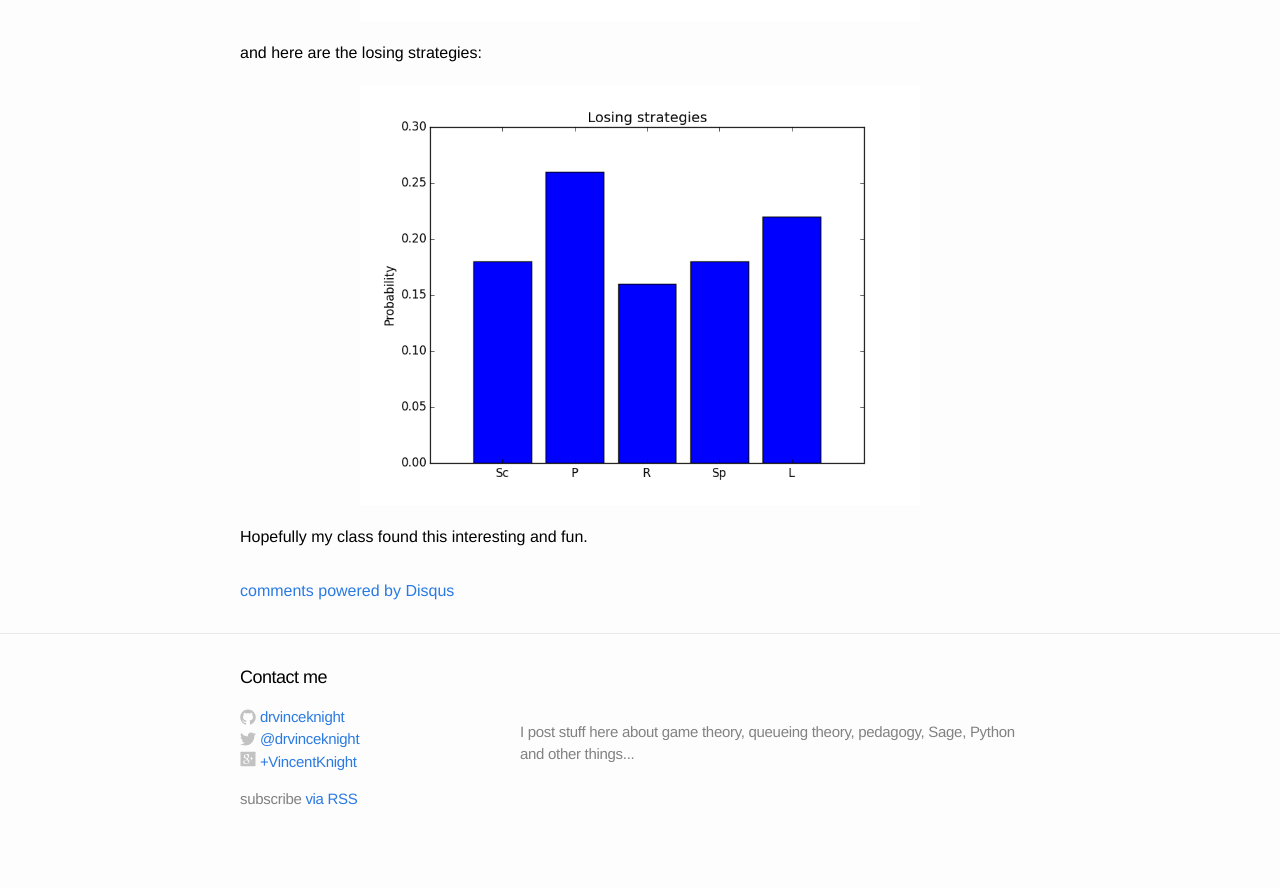
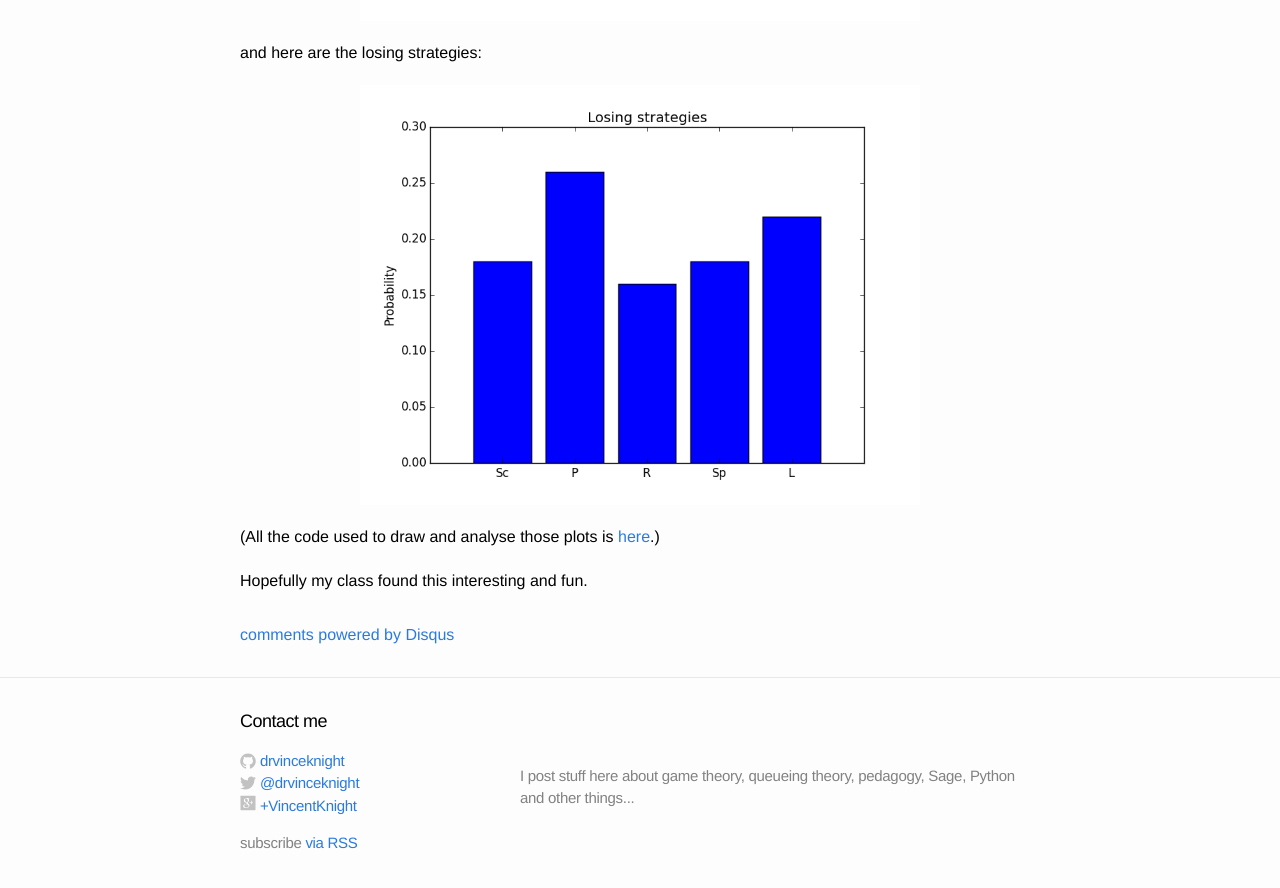
Before and after one commit to drvinceknight/unpeudemath, a Jekyll site: the page built from _posts/2015-02-13-rock-paper-scissors-lizard-spock.md, in a window 1280 px wide and 900 px high, scrolled down 3659 px. Shown: the top 888 px of the window. Built offline with Jekyll 4.4.1, drawn with Linux system fonts in a browser that asks for light colours; comment, search, counter and statistics services are not loaded; before the commit the page ends 4515 px from its top, so only the background shows below that.

Commit message:
Adding gist

```diff
--- a/_posts/2015-02-13-rock-paper-scissors-lizard-spock.md
+++ b/_posts/2015-02-13-rock-paper-scissors-lizard-spock.md
@@ -47,4 +47,6 @@ and here are the losing strategies:
 
 ![]({{site.baseurl}}/assets/images/losingstrategies.png)
 
+(All the code used to draw and analyse those plots is [here](https://gist.github.com/drvinceknight/17b2798f08a08989d474).)
+
 Hopefully my class found this interesting and fun.
```
